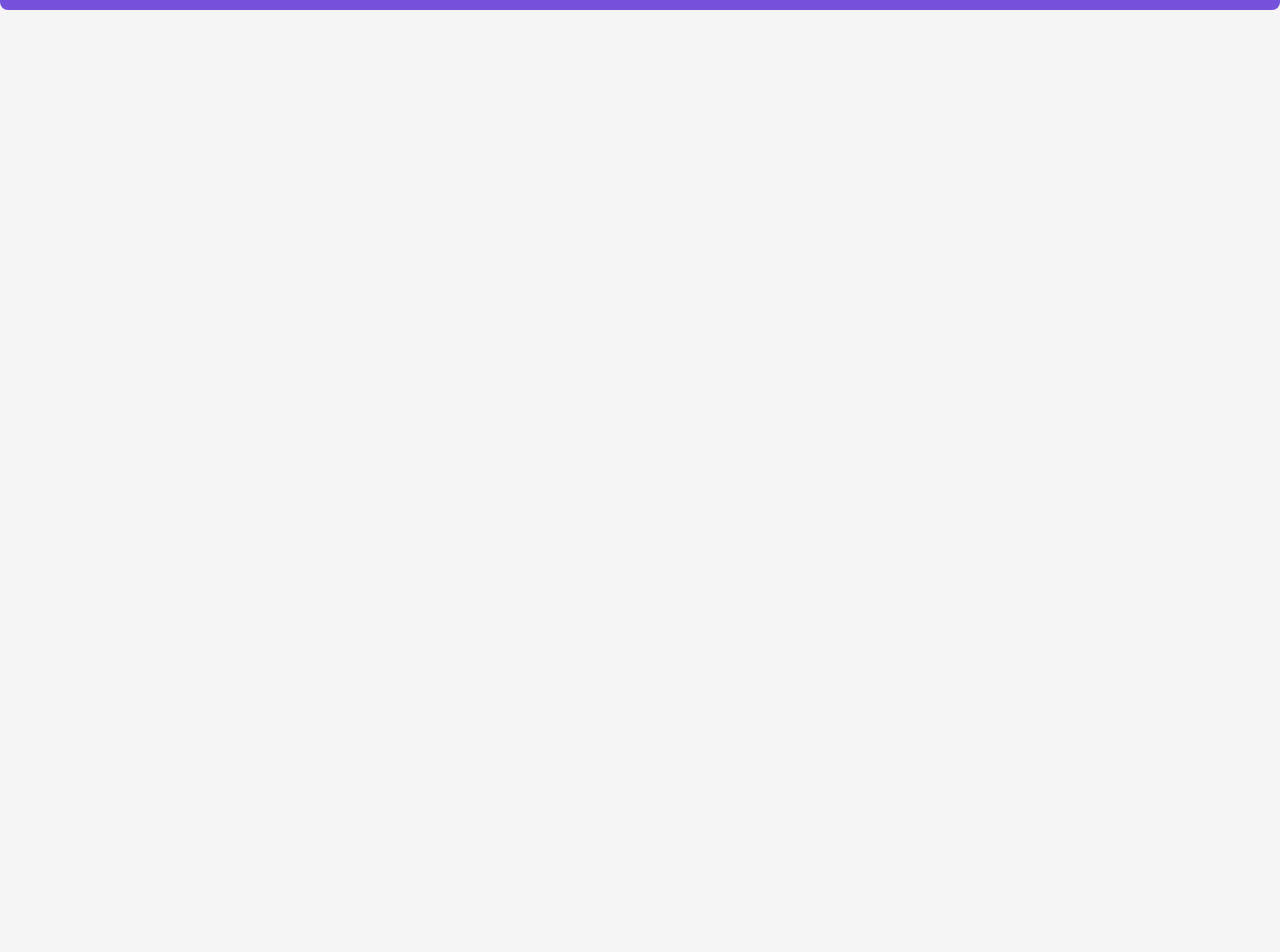
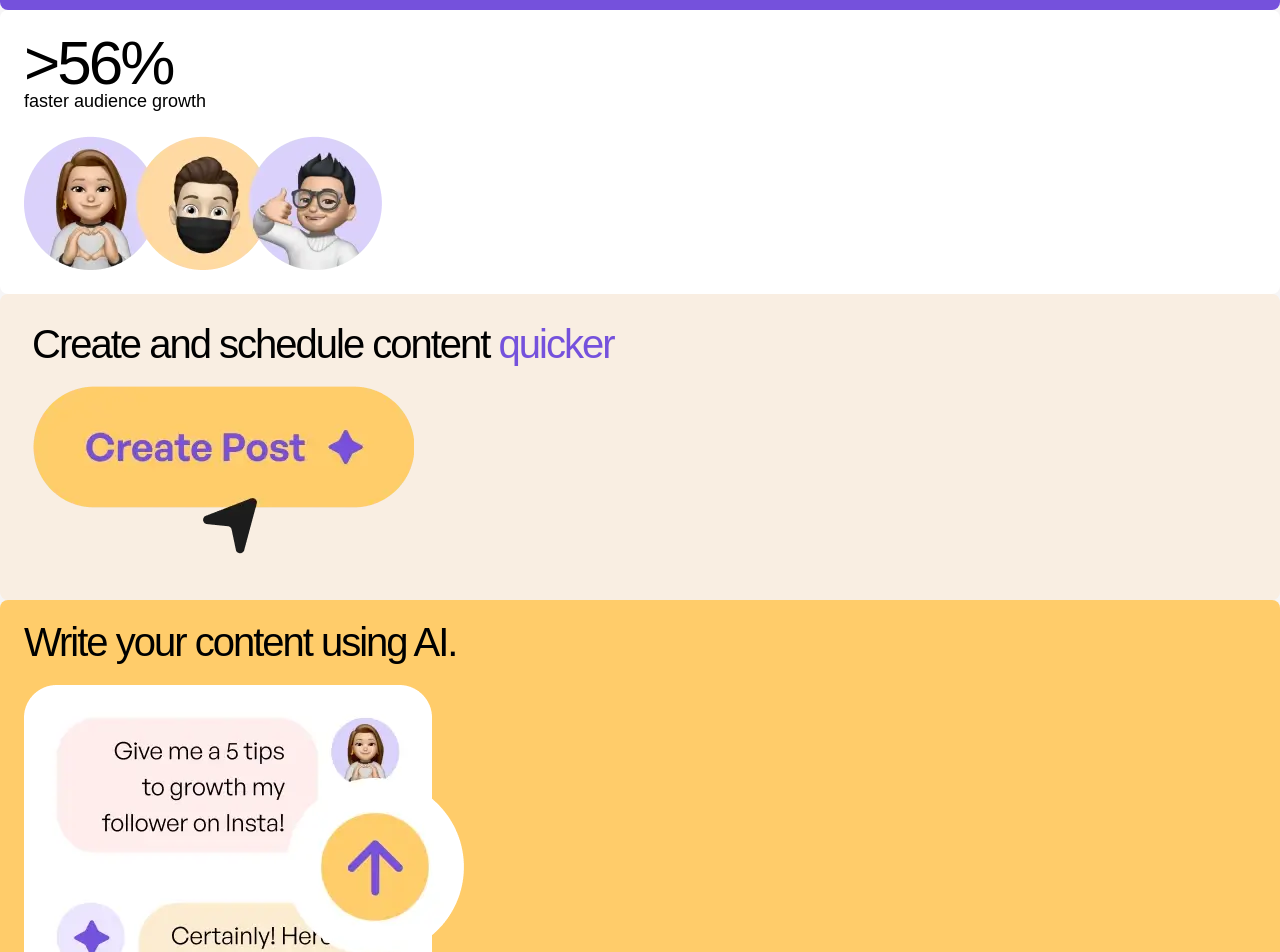
Before and after one commit to timshandrew/bento-grid, a React (Vite) app: page / in a window 1280 px wide. Shown: the part 2176-3128 px from the top of the page. Before the commit the page ends 2186 px from the top, so only its background shows below. Built offline with nearby package versions, Linux system fonts and the light colour scheme; a web font is replaced by a local one.

Commit message:
add remaining cards

```diff
--- a/src/App.jsx
+++ b/src/App.jsx
@@ -3,6 +3,9 @@ import multiplePathsImg from "./assets/images/illustration-multiple-platforms.we
 import consistent from "./assets/images/illustration-consistent-schedule.webp";
 import scheduleImg from "./assets/images/illustration-schedule-posts.webp";
 import growthImg from "./assets/images/illustration-grow-followers.webp";
+import audienceImg from "./assets/images/illustration-audience-growth.webp";
+import createPostImg from "./assets/images/illustration-create-post.webp";
+import aiContentImg from "./assets/images/illustration-ai-content.webp";
 
 function App() {
   return (
@@ -47,6 +50,27 @@ function App() {
           Grow followers with non-stop content.
         </h1>
       </div>
+
+      <div className="rounded-lg bg-white p-3">
+        <h1 className="text-preset-4 font-dm-sans-reg mb-3">
+          <span className="text-preset-1 font-dm-sans-med block">&gt;56%</span>{" "}
+          faster audience growth
+        </h1>
+        <img src={audienceImg} />
+      </div>
+
+      <div className="rounded-lg bg-yellow-100 p-4">
+        <h1 className="text-preset-2 mb-3">
+          Create and schedule content{" "}
+          <span className="text-purple-500">quicker</span>
+        </h1>
+        <img src={createPostImg} />
+      </div>
+
+      <div className="rounded-lg bg-yellow-500 p-3">
+        <h1 className="text-preset-2 mb-3">Write your content using AI.</h1>
+        <img src={aiContentImg} />
+      </div>
     </div>
   );
 }
```
